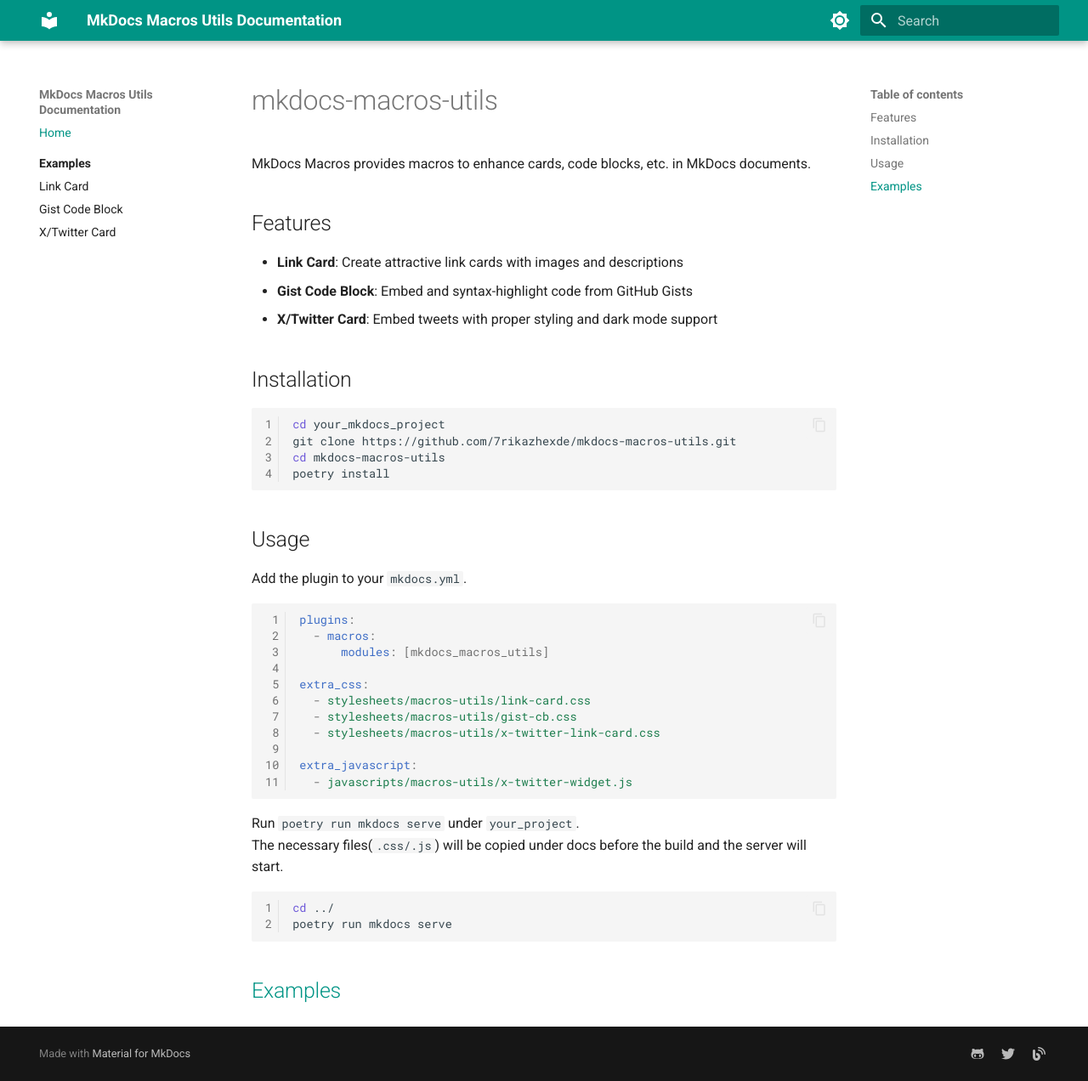
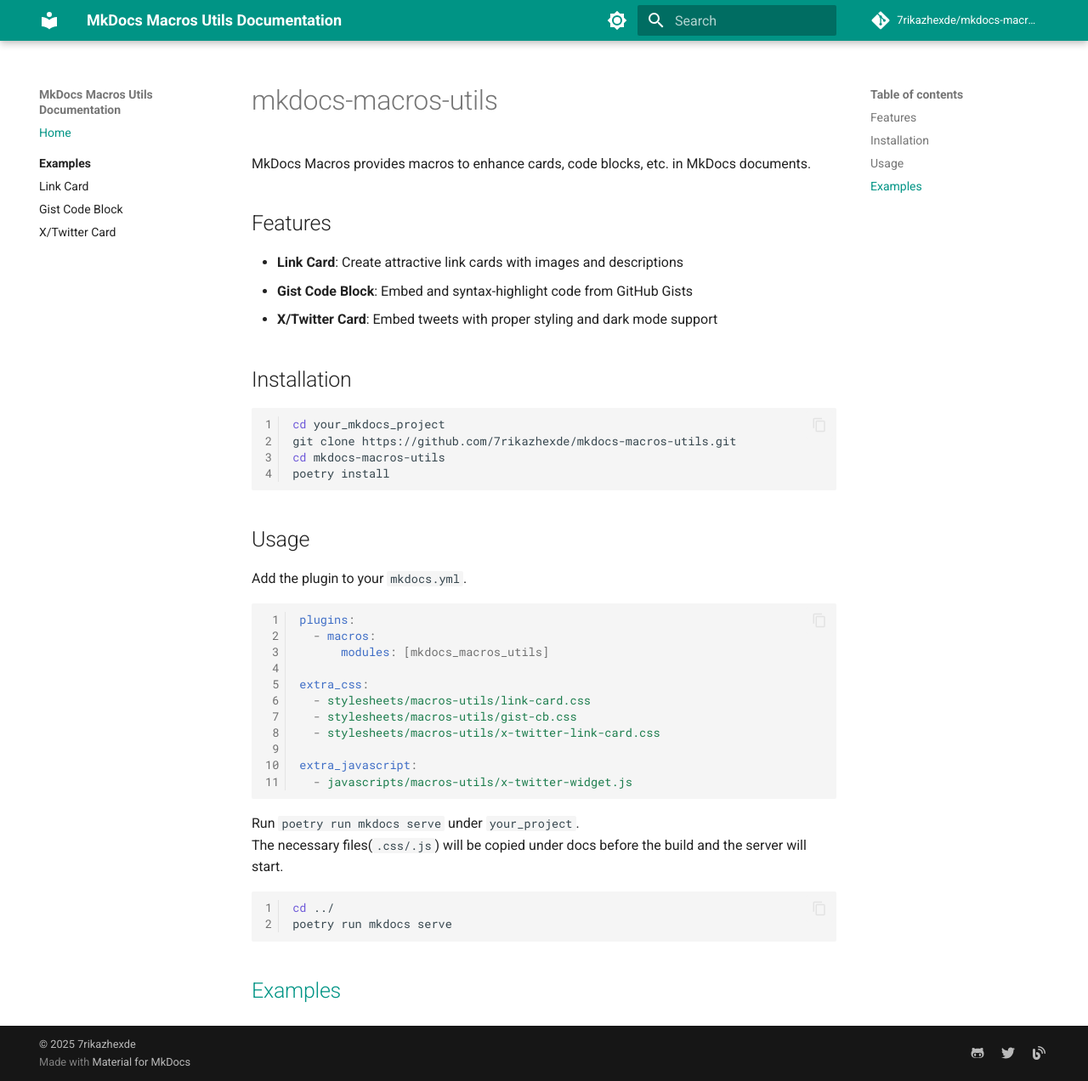
Before and after one commit to 7rikazhexde/mkdocs-macros-utils, an MkDocs documentation site: the page built from docs/index.md, in a window 1280 px wide and 1272 px high. Shown: the whole window at 85% size. Built offline with MkDocs 1.6.1 and Material for MkDocs 9.7.7, drawn with Linux system fonts in a browser that asks for light colours; comment, search, counter and statistics services are not loaded.

Commit message:
🔧Update site settings

```diff
--- a/mkdocs.yml
+++ b/mkdocs.yml
@@ -2,6 +2,10 @@
 site_description: Documentation and examples for mkdocs-macros-utils plugin
 site_url: https://7rikazhexde.github.io/mkdocs-macros-utils/
 site_author: 7rikazhexde
+repo_name: 7rikazhexde/mkdocs-macros-utils
+repo_url: https://github.com/7rikazhexde/mkdocs-macros-utils/
+copyright: "&copy; 2025 7rikazhexde"
+
 theme:
   name: material
   custom_dir: overrides
```
